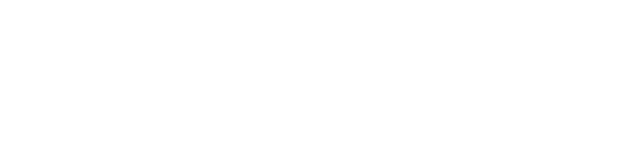
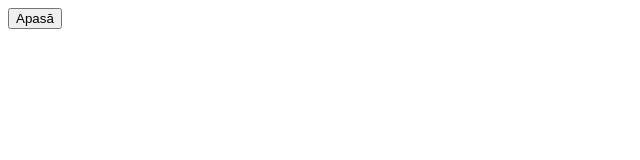
Before and after one commit to Sergiuxg/proiect1.2, a plain HTML site: page index.html in a window 1280 px wide. Shown: the whole page, without its empty margins (0-640 px from the left). Drawn offline with Linux system fonts and the light colour scheme.

Commit message:
feature-added-index.html

```diff
--- a/index.html
+++ b/index.html
@@ -5,6 +5,6 @@
     <title>Title</title>
 </head>
 <body>
-
+<button class="culoare">Apasă</button>
 </body>
 </html>
```
